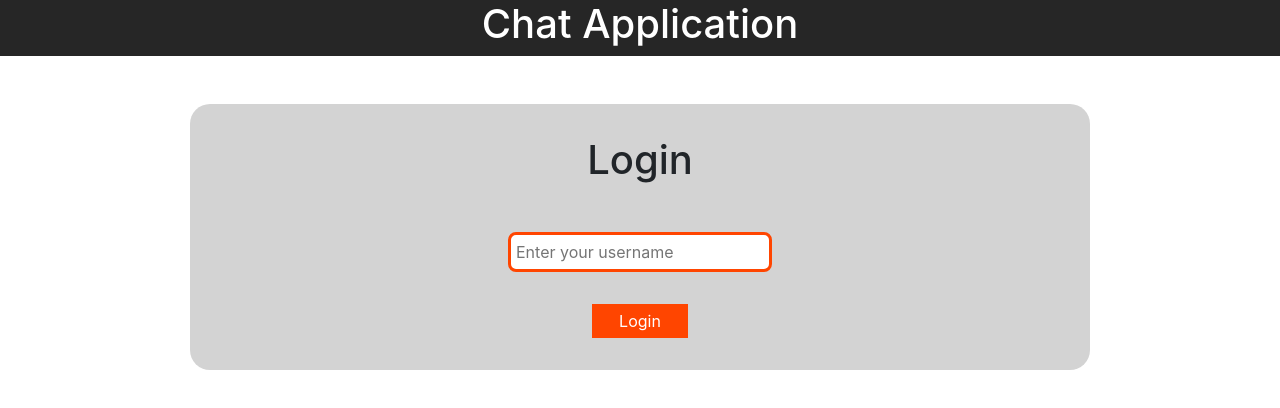
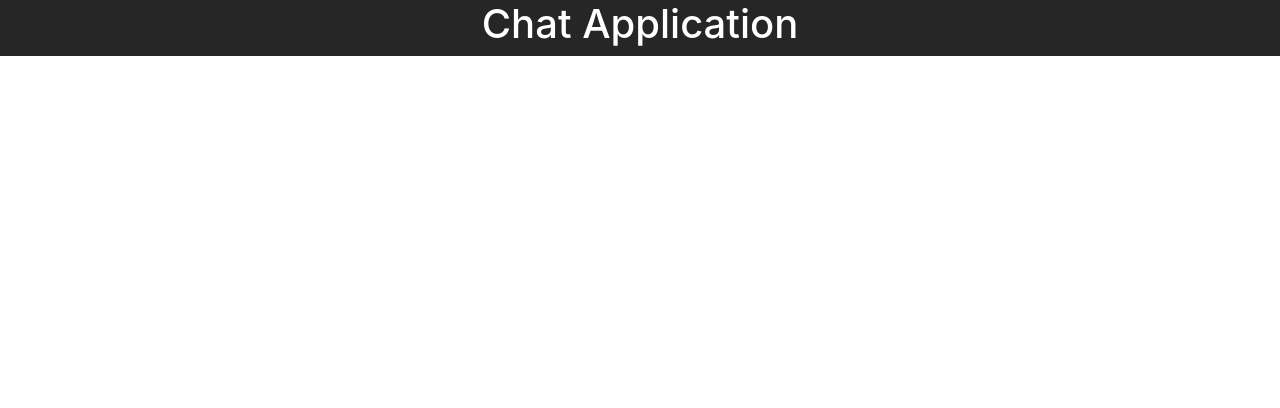
Before and after one commit to Irena87os/zavrsni-zadatak, a React (Create React App) app: page /login in a window 1280 px wide. Shown: the top 408 px of the page. Built offline with nearby package versions, Linux system fonts and the light colour scheme.

Commit message:
polinkano

```diff
--- a/src/App.js
+++ b/src/App.js
@@ -32,10 +32,10 @@ class App extends React.Component{
          <Header toggleSidebar={this.toggleSidebar} username={this.state.username} handleLogout={this.handleLogout} />
          <Sidebar ref={(reference)=> this.sidebar = reference}/>
           <Routes>
-              <Route path="/"
+              <Route path="/zavrsni-zadatak/"
               element={ this.state.username ? <Chat username={this.state.username}/> : <Navigate to="/login" />} />
-              <Route path="/login" element={<Login onLogin={this.handleLogin} username={this.state.username}/>} />
-              <Route path="/about" element={this.state.username ? <About />: <Navigate to="/login" /> } />
+              <Route path="/zavrsni-zadatak/login" element={<Login onLogin={this.handleLogin} username={this.state.username}/>} />
+              <Route path="/zavrsni-zadatak/about" element={this.state.username ? <About />: <Navigate to="/login" /> } />
             </Routes>
     </div>
     )
--- a/src/components/Login.js
+++ b/src/components/Login.js
@@ -9,7 +9,7 @@ const Login = (props) =>{
     const handleSubmit = (e)=>{
         e.preventDefault();
         props.onLogin(usernameText);
-        navigate("/");
+        navigate("/zavrsni-zadatak/");
     }
 
     return (
--- a/src/components/Sidebar.js
+++ b/src/components/Sidebar.js
@@ -3,7 +3,6 @@ import { Link } from "react-router-dom";
 import  "./Sidebar.css";
 
 
-// https://github.com/msostaric031/algebra-seminarski-rad
 class Sidebar extends React.Component{
     constructor(props){
         super(props);
@@ -28,8 +27,8 @@ class Sidebar extends React.Component{
                 </div>
                 <div className="sd-body">
                     <ul>
-                        <li><Link to="/" className="sd-link">Chat</Link></li>
-                        <li><Link to="/about" className="sd-link">About</Link></li>
+                        <li><Link to="/zavrsni-zadatak/" className="sd-link">Chat</Link></li>
+                        <li><Link to="/zavrsni-zadatak/about" className="sd-link">About</Link></li>
                     </ul>
                 </div>
             </div>
```
